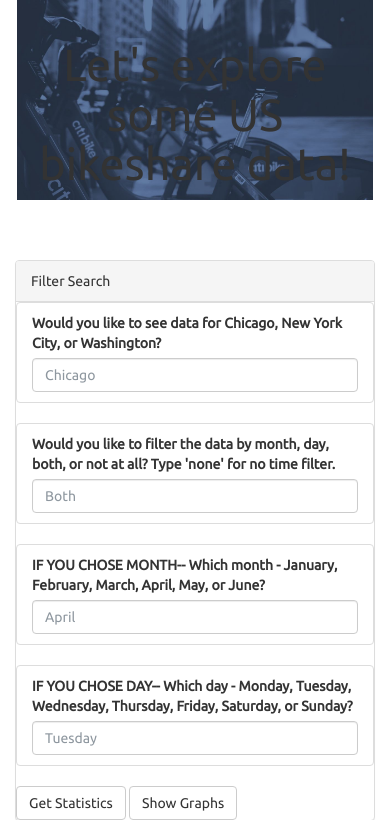
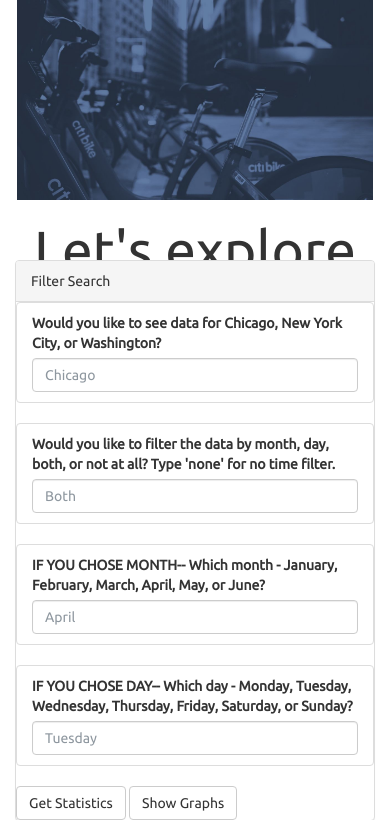
Before and after one commit to maivey/bikeshare-heroku-test, a Flask app: page / in a window 390 px wide. Shown: the part 62-882 px from the top of the page. Run offline with Flask 2, Linux system fonts and the light colour scheme; some libraries are stand-ins or nearby versions.

Commit message:
Fix responsive display

```diff
--- a/bikeshare_app/static/css/style.css
+++ b/bikeshare_app/static/css/style.css
@@ -142,33 +142,26 @@ select {
 }
 
 /* media queries which will only be activated at specific screen sizes */
-@media (max-width: 800px) {
-  /* #table-area td {
-    font-size: 1em;
-  } */
+/* @media (max-width: 800px) {
+
   .hero {
     position: relative;
     height: 200px;
-    /*height: 50%;*/
     padding: 20px;
     margin: 0;
-    /* background: black; */
     background-image: url("../images/bikeshare.jpg");
     background-attachment: fixed;
-    /*background-position: bottom center;*/
     background-position: top center;
     background-repeat: no-repeat;
     background-size: contain;
-    /*background-size: cover;*/
   }
   .hero h1 {
     animation: smaller-title 1.2s forwards linear;
     font-size: 0.1rem;
-    /* font-size: 0.2rem; */
     margin-top: 20px;
   }
 
-}
+} */
 
 @media (max-width: 500px) {
 
@@ -190,8 +183,8 @@ select {
 
   .hero h1 {
     animation: smaller-title 1.2s forwards linear;
-    font-size: 0.1rem;
-    margin-top: 20px;
+    /* font-size: 0.1rem;
+    margin-top: 20px; */
   }
 
   #myHeader {
@@ -217,7 +210,7 @@ select {
   }
 
   to {
-    font-size : 4.5rem;
+    font-size : 5.5rem;
     /* font-size: 16.5rem; */
     /* font-size: 0.5rem; */
     opacity: 1;
```
